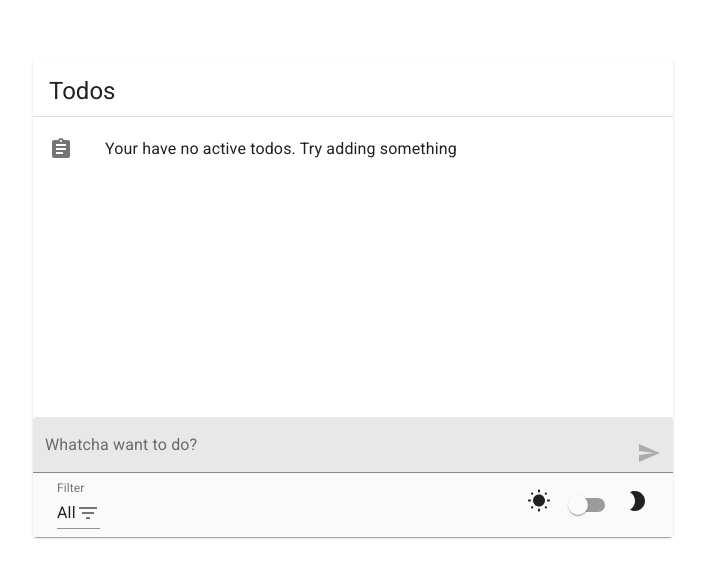
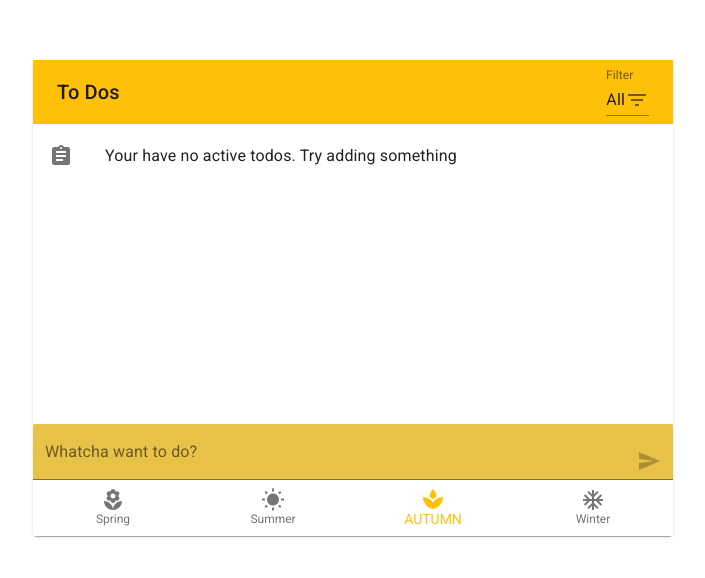
Before and after one commit to HaifengMei/todo-app-react-redux-mui, a React (Create React App) app: page / in a window 1280 px wide. Shown: the part 102-680 px from the top of the page, without its empty margins (287-992 px from the left). Built offline with nearby package versions, Linux system fonts and the light colour scheme; the HTML template or start-up script is replaced by a standard one.

Commit message:
added 4 seasonal theme s

```diff
--- a/src/actions/index.js
+++ b/src/actions/index.js
@@ -54,8 +54,10 @@ export const VisibilityFilters = {
 };
 
 export const ThemeSelectors = {
-  LIGHT: "LIGHT",
-  DARK: "DARK"
+  AUTUMN: "AUTUMN",
+  WINTER: "WINTER",
+  SUMMER: "SUMMER",
+  SPRING: "SPRING"
 };
 
 export const setThemeSelected = themeSelected => ({
--- a/src/commons/Theme/index.js
+++ b/src/commons/Theme/index.js
@@ -1,13 +1,51 @@
 import { createMuiTheme } from "@material-ui/core/styles";
+import {
+  green,
+  brown,
+  orange,
+  blue,
+  grey,
+  amber,
+  yellow
+} from "@material-ui/core/colors";
 
-export const darkTheme = createMuiTheme({
+export const summerTheme = createMuiTheme({
   palette: {
-    type: "dark"
+    primary: yellow,
+    secondary: blue,
+    background: {
+      default: "#ffee58"
+    }
   }
 });
 
-export const lightTheme = createMuiTheme({
+export const winterTheme = createMuiTheme({
   palette: {
-    type: "light"
+    primary: grey,
+    secondary: grey,
+    background: {
+      default: "#e0e0e0",
+      light: "#f5f5f5"
+    }
   }
 });
+
+export const autumnTheme = createMuiTheme({
+  palette: {
+    primary: amber,
+    secondary: orange,
+    background: {
+      default: "#ffca28"
+    }
+  }
+});
+
+export const springTheme = createMuiTheme({
+  palette: {
+    primary: green,
+    secondary: brown,
+    background: {
+      default: "#66bb6a"
+    }
+  }
+});
--- a/src/components/App.js
+++ b/src/components/App.js
@@ -3,12 +3,12 @@ import AddTodo from "../containers/AddTodo";
 import VisibleTodoList from "../containers/VisibleTodoList";
 import { Route } from "react-router-dom";
 import { ThemeProvider } from "@material-ui/styles";
-import { Paper, Grid, Divider } from "@material-ui/core";
+import { Paper, Grid } from "@material-ui/core";
 import AppBar from "./AppBar";
-import Typography from "@material-ui/core/Typography";
 import { makeStyles } from "@material-ui/core/styles";
 import { useTheme } from "@material-ui/core/styles";
 import useMediaQuery from "@material-ui/core/useMediaQuery";
+import ThemeSwitcher from "../containers/ThemeSwitcher";
 
 const useStyles = makeStyles(theme => ({
   root: {
@@ -20,12 +20,7 @@ const useStyles = makeStyles(theme => ({
     position: "sticky",
     top: 0
   },
-  headerBG: {
-    backgroundColor: theme.palette.background.default
-  },
-  text: {
-    padding: theme.spacing(2, 2, 0)
-  },
+
   gridItem: {
     width: "50%"
   },
@@ -67,12 +62,9 @@ const App = props => {
           className={matches ? classes.gridItem : ""}
         >
           <Paper className={classes.root}>
-            <Grid item xs={12}>
-              <Typography className={classes.text} variant="h5" gutterBottom>
-                Todos
-              </Typography>
-              <Divider />
-            </Grid>
+            {/* <AppHeader /> */}
+            <AppBar />
+
             <Grid
               item
               xs={12}
@@ -86,7 +78,7 @@ const App = props => {
             </Grid>
             <Grid item xs={12} className={matches ? "" : classes.footer}>
               <AddTodo />
-              <AppBar />
+              <ThemeSwitcher />
             </Grid>
           </Paper>
         </Grid>
--- a/src/components/AppBar.js
+++ b/src/components/AppBar.js
@@ -2,10 +2,13 @@ import React from "react";
 import { makeStyles } from "@material-ui/core/styles";
 import AppBar from "@material-ui/core/AppBar";
 import Toolbar from "@material-ui/core/Toolbar";
-import ThemeSwitcher from "../containers/ThemeSwitcher";
 import FilterTodos from "../containers/FilterTodos";
+import Typography from "@material-ui/core/Typography";
 
 const useStyles = makeStyles(theme => ({
+  text: {
+    padding: theme.spacing(2, 2, 0)
+  },
   root: {
     flexGrow: 1
   },
@@ -19,8 +22,7 @@ const useStyles = makeStyles(theme => ({
     flexGrow: 1
   },
   appBar: {
-    backgroundColor: theme.palette.background.default,
-    color: theme.palette.text.primary
+    backgroundColor: theme.palette.primary.main
   },
   fabButton: {
     position: "absolute",
@@ -43,10 +45,11 @@ const TodoApBar = props => {
       className={classes.appBar}
     >
       <Toolbar>
+        <Typography className={classes.title} variant="h6">
+          To Dos
+        </Typography>
+        <div className={classes.grow} />
         <FilterTodos />
-        <div className={classes.grow} />
-
-        <ThemeSwitcher edge="end" aria-label="theme-switcher" />
       </Toolbar>
     </AppBar>
   );
--- a/src/components/Switch.js
+++ b/src/components/Switch.js
@@ -1,39 +1,58 @@
 import React from "react";
 import { ThemeSelectors } from "../actions";
-import Switch from "@material-ui/core/Switch";
-import Grid from "@material-ui/core/Grid";
-import Typography from "@material-ui/core/Typography";
-import DayIcon from "@material-ui/icons/WbSunnyRounded";
-import NightIcon from "@material-ui/icons/Brightness2";
 import PropTypes from "prop-types";
-import Tooltip from "@material-ui/core/Tooltip";
 
-const { DARK, LIGHT } = ThemeSelectors;
+import WinterIcon from "@material-ui/icons/AcUnit";
+import Springicon from "@material-ui/icons/LocalFlorist";
+import SummerIcon from "@material-ui/icons/WbSunny";
+import AutumnIcon from "@material-ui/icons/Spa";
+import BottomNavigation from "@material-ui/core/BottomNavigation";
+import BottomNavigationAction from "@material-ui/core/BottomNavigationAction";
+import { makeStyles } from "@material-ui/core/styles";
 
-const ThemeSwitcher = ({ changeTheme, darkMode }) => {
-  function handleChange(event, darkMode) {
-    const theme = darkMode ? DARK : LIGHT;
-    changeTheme(theme);
+const { WINTER, AUTUMN, SPRING, SUMMER } = ThemeSelectors;
+
+const useStyles = makeStyles(theme => ({
+  switch: {
+    backgroundColor: theme.palette.background.default
+  }
+}));
+
+const ThemeSwitcher = props => {
+  const { changeTheme, darkMode, themeSelected } = props;
+  const classes = useStyles();
+
+  function handleChange(event) {
+    changeTheme(event.target.value);
   }
 
   return (
-    <Typography component="div">
-      <Grid component="label" container alignItems="center" spacing={1}>
-        <Grid item>
-          <Tooltip title="Day Mode">
-            <DayIcon />
-          </Tooltip>
-        </Grid>
-        <Grid item>
-          <Switch checked={darkMode} onChange={handleChange} />
-        </Grid>
-        <Grid item>
-          <Tooltip title="Nigt Mode">
-            <NightIcon />
-          </Tooltip>
-        </Grid>
-      </Grid>
-    </Typography>
+    <BottomNavigation
+      value={themeSelected}
+      onChange={(event, newValue) => changeTheme(newValue)}
+      showLabels
+    >
+      <BottomNavigationAction
+        value={SPRING}
+        label="Spring"
+        icon={<Springicon />}
+      />
+      <BottomNavigationAction
+        value={SUMMER}
+        label="Summer"
+        icon={<SummerIcon />}
+      />
+      <BottomNavigationAction
+        value={AUTUMN}
+        label="AUTUMN"
+        icon={<AutumnIcon />}
+      />
+      <BottomNavigationAction
+        value={WINTER}
+        label="Winter"
+        icon={<WinterIcon />}
+      />
+    </BottomNavigation>
   );
 };
 
--- a/src/components/Todo.js
+++ b/src/components/Todo.js
@@ -14,13 +14,16 @@ import { makeStyles } from "@material-ui/core/styles";
 const useStyles = makeStyles(theme => ({
   breakWord: {
     overflowWrap: "break-word"
+  },
+  todo: {
+    // color: theme.palette.primary.dark
   }
 }));
 
 const Todo = ({ onClick, onRemove, Completed, Text, ID }) => {
   const classes = useStyles();
   return (
-    <ListItem dense button onClick={onClick} alighItems="flext-start">
+    <ListItem className={classes.todo} dense button onClick={onClick} divider>
       <ListItemIcon>
         <Checkbox
           edge="start"
@@ -33,11 +36,7 @@ const Todo = ({ onClick, onRemove, Completed, Text, ID }) => {
       <ListItemText
         id={ID}
         primary={
-          <Typography
-            variant="subtitle1"
-            className={classes.breakWord}
-            paragraph
-          >
+          <Typography variant="body1" className={classes.breakWord}>
             {Text}
           </Typography>
         }
--- a/src/containers/AddTodo.js
+++ b/src/containers/AddTodo.js
@@ -11,8 +11,11 @@ import Tooltip from "@material-ui/core/Tooltip";
 
 const useStyles = makeStyles(theme => ({
   addTodo: {
-    backgroundColor: theme.palette.background.paper,
-    margin: 0
+    margin: 0,
+    backgroundColor: theme.palette.primary.light
+  },
+  floatingLabelFocusStyle: {
+    color: "#FFF"
   }
 }));
 const cookies = new Cookies();
@@ -61,16 +64,16 @@ const AddTodo = ({ dispatch }) => {
       InputProps={{
         endAdornment: (
           <InputAdornment position="end">
-            <Tooltip title="Add todo">
             <IconButton
               edge="end"
               aria-label="add todo"
               onClick={handleSubmit}
               disabled={text.trim() === ""}
             >
+              <Tooltip title="Add todo">
                 <SendIcon />
+              </Tooltip>
             </IconButton>
-            </Tooltip>
           </InputAdornment>
         )
       }}
--- a/src/containers/ThemeSwitcher.js
+++ b/src/containers/ThemeSwitcher.js
@@ -2,11 +2,12 @@ import { connect } from "react-redux";
 import { setThemeSelected } from "../actions";
 import Switch from "../components/Switch";
 import { ThemeSelectors } from "../actions";
-const { DARK } = ThemeSelectors;
+const { WINTER } = ThemeSelectors;
 
 const mapStateToProps = state => {
   return {
-    darkMode: state.themeSelected === DARK
+    darkMode: state.themeSelected === WINTER,
+    themeSelected: state.themeSelected
   };
 };
 
--- a/src/reducers/themeSelected.js
+++ b/src/reducers/themeSelected.js
@@ -3,9 +3,9 @@ import Cookies from "universal-cookie";
 
 const cookies = new Cookies();
 
-const { LIGHT } = ThemeSelectors;
+const { AUTUMN } = ThemeSelectors;
 
-const initialState = cookies.get("theme") || LIGHT;
+const initialState = cookies.get("theme") || AUTUMN;
 
 const themeSelected = (state = initialState, action) => {
   switch (action.type) {
--- a/src/selectors/index.js
+++ b/src/selectors/index.js
@@ -1,8 +1,13 @@
 import { createSelector } from "reselect";
 import { VisibilityFilters, ThemeSelectors } from "../actions";
-import { darkTheme, lightTheme } from "../commons/Theme";
+import {
+  winterTheme,
+  autumnTheme,
+  springTheme,
+  summerTheme
+} from "../commons/Theme";
 const { SHOW_ALL, SHOW_COMPLETED, SHOW_ACTIVE } = VisibilityFilters;
-const { DARK } = ThemeSelectors;
+const { SPRING, SUMMER, AUTUMN } = ThemeSelectors;
 const getVisibilityFilter = state => state.visibilityFilter;
 const getTodos = state => state.todos.items;
 
@@ -24,9 +29,13 @@ export const getVisibleTodos = createSelector(
 
 export const getTheme = themeSelected => {
   switch (themeSelected) {
-    case DARK:
-      return darkTheme;
+    case SPRING:
+      return springTheme;
+    case AUTUMN:
+      return autumnTheme;
+    case SUMMER:
+      return summerTheme;
     default:
-      return lightTheme;
+      return winterTheme;
   }
 };
```
Also changed, not shown: src/components/AppHeader.js (added, +27 -0 lines). Lines whose indentation alone changed are shown as unchanged.
